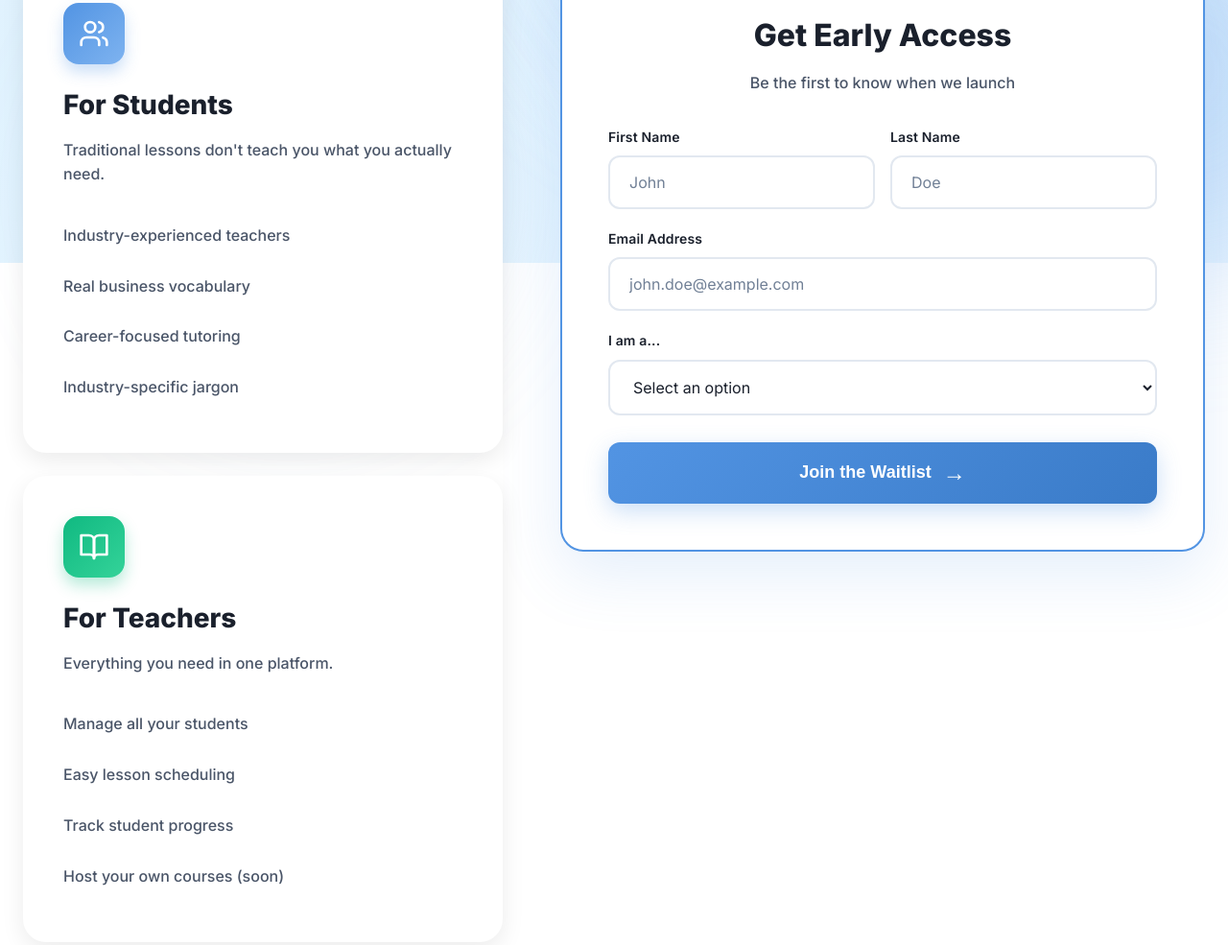
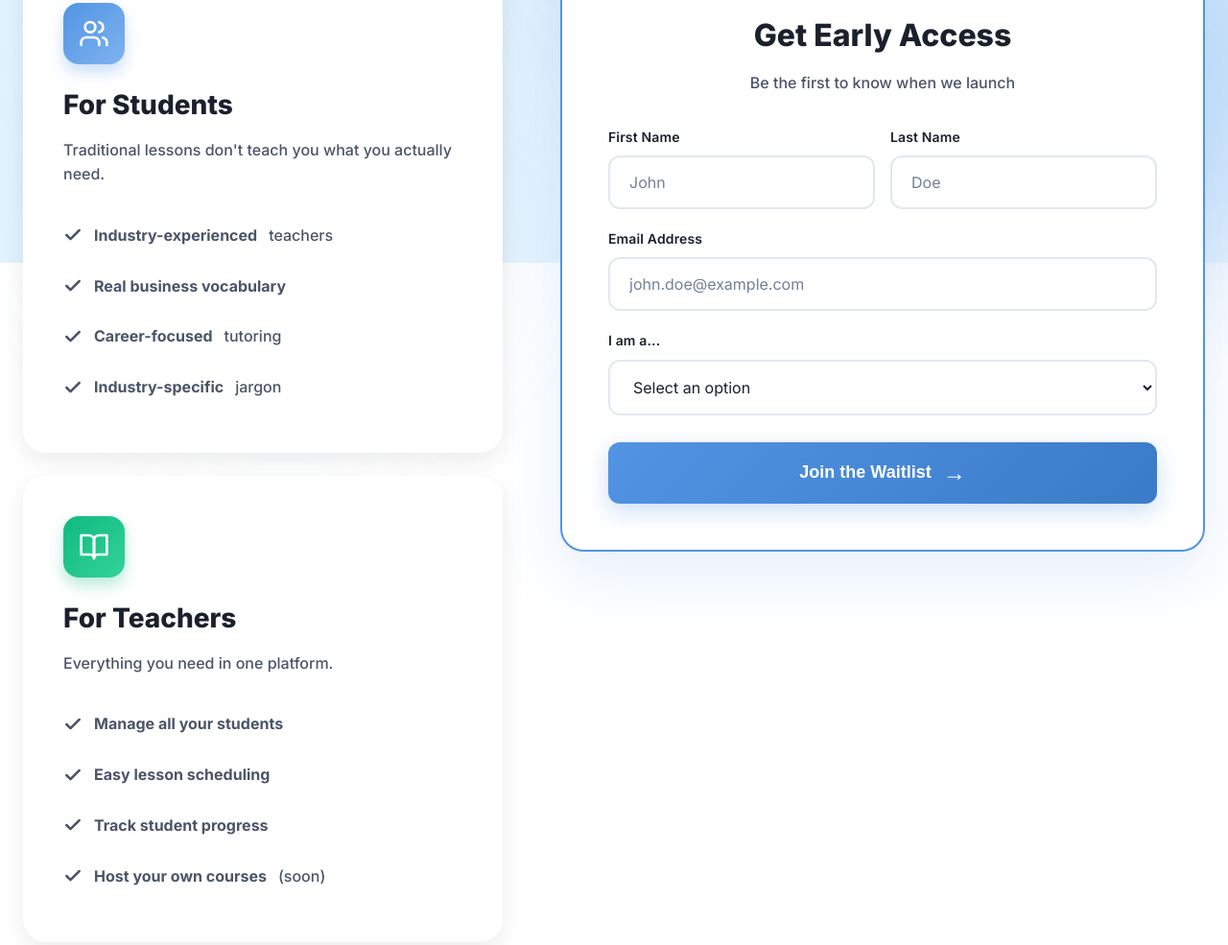
Before and after one commit to hartshorn90/business-english-platform, a plain HTML site: page index.html in a window 1280 px wide. Shown: the part 526-1511 px from the top of the page at 96% size. Drawn offline with Linux system fonts and the light colour scheme.

Commit message:
Add checkmarks to benefits list for students and teachers

```diff
--- a/index.html
+++ b/index.html
@@ -69,10 +69,30 @@
                         <h3>For Students</h3>
                         <p class="card-description">Traditional lessons don't teach you what you actually need.</p>
                         <ul class="benefits-list">
-                            <li>Industry-experienced teachers</li>
-                            <li>Real business vocabulary</li>
-                            <li>Career-focused tutoring</li>
-                            <li>Industry-specific jargon</li>
+                            <li>
+                                <svg class="checkmark" xmlns="http://www.w3.org/2000/svg" width="20" height="20" viewBox="0 0 24 24" fill="none" stroke="currentColor" stroke-width="3" stroke-linecap="round" stroke-linejoin="round">
+                                    <polyline points="20 6 9 17 4 12"></polyline>
+                                </svg>
+                                <strong>Industry-experienced</strong> teachers
+                            </li>
+                            <li>
+                                <svg class="checkmark" xmlns="http://www.w3.org/2000/svg" width="20" height="20" viewBox="0 0 24 24" fill="none" stroke="currentColor" stroke-width="3" stroke-linecap="round" stroke-linejoin="round">
+                                    <polyline points="20 6 9 17 4 12"></polyline>
+                                </svg>
+                                <strong>Real business vocabulary</strong>
+                            </li>
+                            <li>
+                                <svg class="checkmark" xmlns="http://www.w3.org/2000/svg" width="20" height="20" viewBox="0 0 24 24" fill="none" stroke="currentColor" stroke-width="3" stroke-linecap="round" stroke-linejoin="round">
+                                    <polyline points="20 6 9 17 4 12"></polyline>
+                                </svg>
+                                <strong>Career-focused</strong> tutoring
+                            </li>
+                            <li>
+                                <svg class="checkmark" xmlns="http://www.w3.org/2000/svg" width="20" height="20" viewBox="0 0 24 24" fill="none" stroke="currentColor" stroke-width="3" stroke-linecap="round" stroke-linejoin="round">
+                                    <polyline points="20 6 9 17 4 12"></polyline>
+                                </svg>
+                                <strong>Industry-specific</strong> jargon
+                            </li>
                         </ul>
                     </div>
 
@@ -87,10 +107,30 @@
                         <h3>For Teachers</h3>
                         <p class="card-description">Everything you need in one platform.</p>
                         <ul class="benefits-list">
-                            <li>Manage all your students</li>
-                            <li>Easy lesson scheduling</li>
-                            <li>Track student progress</li>
-                            <li>Host your own courses (soon)</li>
+                            <li>
+                                <svg class="checkmark" xmlns="http://www.w3.org/2000/svg" width="20" height="20" viewBox="0 0 24 24" fill="none" stroke="currentColor" stroke-width="3" stroke-linecap="round" stroke-linejoin="round">
+                                    <polyline points="20 6 9 17 4 12"></polyline>
+                                </svg>
+                                <strong>Manage all your students</strong>
+                            </li>
+                            <li>
+                                <svg class="checkmark" xmlns="http://www.w3.org/2000/svg" width="20" height="20" viewBox="0 0 24 24" fill="none" stroke="currentColor" stroke-width="3" stroke-linecap="round" stroke-linejoin="round">
+                                    <polyline points="20 6 9 17 4 12"></polyline>
+                                </svg>
+                                <strong>Easy lesson scheduling</strong>
+                            </li>
+                            <li>
+                                <svg class="checkmark" xmlns="http://www.w3.org/2000/svg" width="20" height="20" viewBox="0 0 24 24" fill="none" stroke="currentColor" stroke-width="3" stroke-linecap="round" stroke-linejoin="round">
+                                    <polyline points="20 6 9 17 4 12"></polyline>
+                                </svg>
+                                <strong>Track student progress</strong>
+                            </li>
+                            <li>
+                                <svg class="checkmark" xmlns="http://www.w3.org/2000/svg" width="20" height="20" viewBox="0 0 24 24" fill="none" stroke="currentColor" stroke-width="3" stroke-linecap="round" stroke-linejoin="round">
+                                    <polyline points="20 6 9 17 4 12"></polyline>
+                                </svg>
+                                <strong>Host your own courses</strong> (soon)
+                            </li>
                         </ul>
                     </div>
 
```
